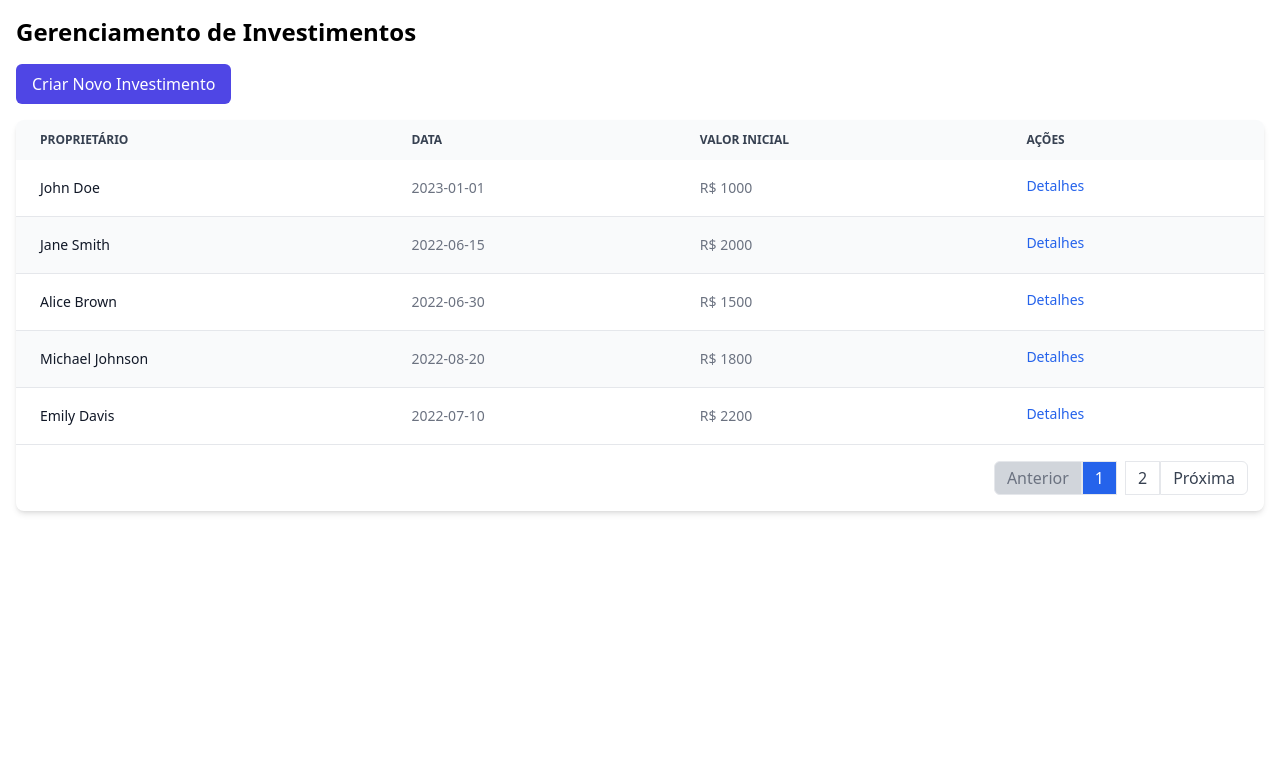
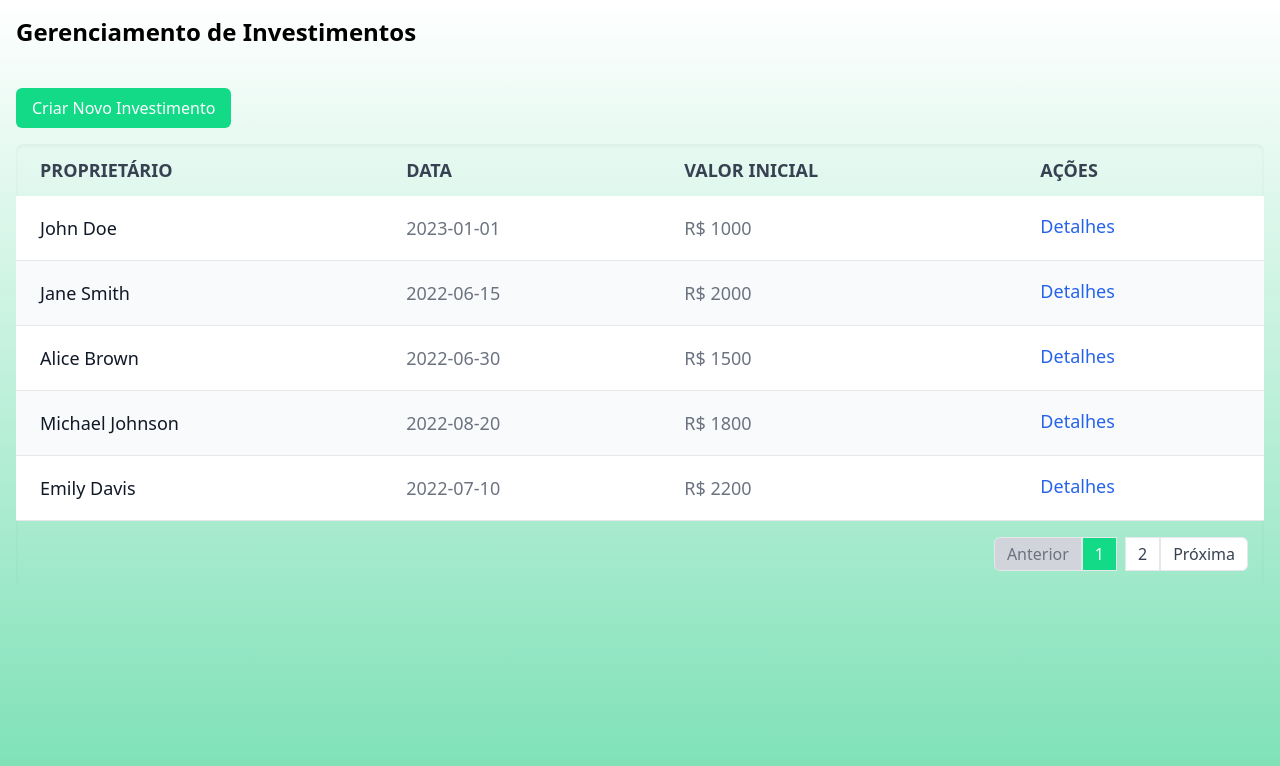
Before and after one commit to Kassiaavieira/desafioTech, a Next.js app: page / in a window 1280 px wide. Shown: the top 766 px of the page. Built offline with nearby package versions, Linux system fonts and the light colour scheme.

Commit message:
Style: Component adjustments

```diff
--- a/package.json
+++ b/package.json
@@ -12,6 +12,8 @@
     "test": "jest"
   },
   "dependencies": {
+    "@fortawesome/free-solid-svg-icons": "^6.5.2",
+    "@fortawesome/react-fontawesome": "^0.2.2",
     "chart.js": "^4.4.3",
     "next": "14.2.4",
     "react": "^18",
--- a/src/components/investment/CreateInvestment/CreateInvestmentForm.tsx
+++ b/src/components/investment/CreateInvestment/CreateInvestmentForm.tsx
@@ -49,7 +49,7 @@ const CreateInvestmentForm: React.FC<CreateInvestmentFormProps> = ({ addInvestme
   };
 
   return (
-    <form onSubmit={handleSubmit} className="p-4 bg-white rounded shadow-md">
+    <form onSubmit={handleSubmit} className="p-4 bg-white rounded shadow-md mt-20">
       <TextInput
         id="owner"
         label="Proprietário"
--- a/src/components/investment/InvestimentDetails/InvestmentDetails.tsx
+++ b/src/components/investment/InvestimentDetails/InvestmentDetails.tsx
@@ -5,6 +5,8 @@ import Button from '../../ui/Button/Button';
 import { mockInvestments } from '../../../mocks/investmentData';
 import { calculateExpectedBalance, calculateTotalTax } from '../../../utils/calculations';
 import Chart from 'chart.js/auto';
+import { FontAwesomeIcon } from '@fortawesome/react-fontawesome';
+import { faMoneyBillAlt } from '@fortawesome/free-solid-svg-icons';
 
 const InvestmentDetails: React.FC = () => {
   const router = useRouter();
@@ -114,8 +116,8 @@ const InvestmentDetails: React.FC = () => {
           datasets: [{
             label: 'Retiradas',
             data: history.map(item => item.amount),
-            backgroundColor: 'rgba(255, 99, 132, 0.6)',
-            borderColor: 'rgba(255, 99, 132, 1)',
+            backgroundColor: '#13da87',
+            borderColor: '#63ff92',
             borderWidth: 1
           }]
         },
@@ -147,10 +149,38 @@ const InvestmentDetails: React.FC = () => {
   return (
     <div className="p-4 bg-white rounded shadow-md">
       <Button onClick={handleBackButtonClick} text="Voltar" />
-      <h2 className="text-xl font-bold mb-4">Detalhes do Investimento</h2>
-      <p><strong>Proprietário:</strong> {investment.owner}</p>
-      <p><strong>Data de Criação:</strong> {investment.date}</p>
-      <p><strong>Valor Inicial:</strong> R$ {investment.initialValue}</p>
+      <h2 className="text-4xl font-bold mb-4 text-center">Detalhes do Investimento</h2>
+      <div className="bg-gradient-to-br from-green-50 to-green-50 p-4 mb-4 mt-6 rounded-md">
+        <p className="text-lg font-semibold mb-2"><strong>Detalhes do Investimento</strong></p>
+        <p className="mb-2"><strong>Proprietário:</strong> {investment.owner}</p>
+        <p className="mb-2"><strong>Data de Criação:</strong> {investment.date}</p>
+      </div>
+
+      <div className="flex justify-center space-x-20">
+        <div className="bg-gradient-to-br from-green-200 to-green-300 border-l-4 border-green-500 text-black p-4 mb-4 rounded-md w-64 px-4">
+          <div className="flex items-center mb-2">
+            <FontAwesomeIcon icon={faMoneyBillAlt} className="w-6 h-6 mr-2" />
+          </div>
+          <p className="text-xl font-bold">Valor Inicial:</p>
+          <p className="text-2xl font-semibold">R$ {investment.initialValue}</p>
+        </div>
+
+        <div className="bg-gradient-to-br from-green-300 to-green-400 border-l-4 border-green-600 text-black p-4 mb-4 rounded-md w-64 px-4">
+          <div className="flex items-center mb-2">
+            <FontAwesomeIcon icon={faMoneyBillAlt} className="w-6 h-6 mr-2" />
+          </div>
+          <p className="text-xl font-bold">Saldo Esperado:</p>
+          <p className="text-2xl font-semibold">R$ {expectedBalance.toFixed(2)}</p>
+        </div>
+
+        <div className="bg-gradient-to-br from-green-400 to-green-500 border-l-4 border-green-700 text-black p-4 mb-4 rounded-md w-64 px-4">
+          <div className="flex items-center mb-2">
+            <FontAwesomeIcon icon={faMoneyBillAlt} className="w-6 h-6 mr-2" />
+          </div>
+          <p className="text-xl font-bold">Imposto de Retiradas:</p>
+          <p className="text-2xl font-semibold">R$ {totalTax.toFixed(2)}</p>
+        </div>
+      </div>
 
       <div className="grid grid-cols-1 md:grid-cols-2 gap-4 mt-6">
         <div>
@@ -165,14 +195,6 @@ const InvestmentDetails: React.FC = () => {
           </div>
         )}
       </div>
-
-      <div className="mt-4">
-        <p><strong>Saldo Esperado:</strong> R$ {expectedBalance.toFixed(2)}</p>
-        {withdrawalHistory.length > 0 && (
-          <p><strong>Imposto de Retiradas:</strong> R$ {totalTax.toFixed(2)}</p>
-        )}
-      </div>
-
     </div>
   );
 };
--- a/src/components/investment/InvestmentList/InvestmentList.tsx
+++ b/src/components/investment/InvestmentList/InvestmentList.tsx
@@ -29,7 +29,7 @@ const InvestmentList: React.FC<InvestmentListProps> = React.memo(({ investments
   };
 
   return (
-    <div className="overflow-x-auto shadow-md rounded-lg mb-4">
+    <div className="overflow-x-auto shadow-inner rounded-lg mb-4">
       <InvestmentTable investments={currentInvestments} handleDetailsClick={handleDetailsClick} />
       <div className="mb-4 mr-4 flex justify-end mt-4">
         <Pagination currentPage={currentPage} totalPages={totalPages} paginate={paginate} />
--- a/src/components/ui/Pagination/Pagination.tsx
+++ b/src/components/ui/Pagination/Pagination.tsx
@@ -27,7 +27,7 @@ const Pagination: React.FC<PaginationProps> = ({ currentPage, totalPages, pagina
             onClick={() => paginate(i + 1)}
             className={`px-3 py-1 border ${
               currentPage === i + 1
-                ? 'bg-blue-600 dark:bg-blue-500 text-white'
+                ? 'bg-customGreen dark:bg-blue-500 text-white'
                 : 'bg-white dark:bg-gray-800 text-gray-700 dark:text-gray-300 hover:bg-gray-100 dark:hover:bg-gray-700'
             }`}
           >
--- a/src/components/ui/Table/InvestmentTable.tsx
+++ b/src/components/ui/Table/InvestmentTable.tsx
@@ -10,18 +10,18 @@ const InvestmentTable: React.FC<InvestmentTableProps> = ({ investments, handleDe
 
   return (
     <table className="w-full text-sm text-left rtl:text-right text-gray-500 dark:text-gray-400">
-      <thead className="text-xs text-gray-700 uppercase bg-gray-50 dark:bg-gray-700 dark:text-gray-400">
+      <thead className="text-xs text-gray-700 uppercase to-green dark:bg-gray-700 dark:text-gray-400">
         <tr>
-          <th scope="col" className="px-6 py-3">
+          <th scope="col" className="px-6 py-3 text-lg">
             Proprietário
           </th>
-          <th scope="col" className="px-6 py-3">
+          <th scope="col" className="px-6 py-3 text-lg">
             Data
           </th>
-          <th scope="col" className="px-6 py-3">
+          <th scope="col" className="px-6 py-3 text-lg">
             Valor Inicial
           </th>
-          <th scope="col" className="px-6 py-3">
+          <th scope="col" className="px-6 py-3 text-lg">
             Ações
           </th>
         </tr>
@@ -32,15 +32,15 @@ const InvestmentTable: React.FC<InvestmentTableProps> = ({ investments, handleDe
             key={inv.id}
             className={`odd:bg-white odd:dark:bg-gray-900 even:bg-gray-50 even:dark:bg-gray-800 border-b dark:border-gray-700`}
           >
-            <td className="px-6 py-4 font-medium text-gray-900 whitespace-nowrap dark:text-white">
+            <td className="px-6 py-4 font-medium text-lg text-gray-900 whitespace-nowrap dark:text-white">
               {inv.owner}
             </td>
-            <td className="px-6 py-4">{inv.date}</td>
-            <td className="px-6 py-4">R$ {inv.initialValue}</td>
+            <td className="px-6 py-4 text-lg">{inv.date}</td>
+            <td className="px-6 py-4 text-lg">R$ {inv.initialValue}</td>
             <td className="px-6 py-4">
               <button
                 onClick={() => handleDetailsClick(inv.id)}
-                className="font-medium text-blue-600 dark:text-blue-500 hover:underline inline-block mb-1 mr-1"
+                className="font-medium text-lg text-blue-600 dark:text-blue-500 hover:underline inline-block mb-1 mr-1"
               >
                 Detalhes
               </button>
--- a/src/pages/_app.tsx
+++ b/src/pages/_app.tsx
@@ -1,4 +1,5 @@
 // pages/_app.tsx
+import React from 'react';
 import '../styles/globals.css';
 import type { AppProps } from 'next/app';
 
--- a/src/pages/index.tsx
+++ b/src/pages/index.tsx
@@ -7,15 +7,17 @@ const HomePage: React.FC = () => {
   const memoizedInvestments = useMemo(() => mockInvestments, []);
 
   return (
+    <div className="min-h-screen bg-gradient-to-b from-white to-customGreen-light">
       <div className="container mx-auto p-4">
-      <h1 className="text-2xl font-bold mb-4">Gerenciamento de Investimentos</h1>
+        <h1 className="text-2xl font-bold mb-10">Gerenciamento de Investimentos</h1>
         <Link href="/investments/create">
-        <button className="mb-4 px-4 py-2 bg-indigo-600 text-white rounded-md">
+          <button className="mb-4 px-4 py-2 bg-customGreen text-white rounded-md">
             Criar Novo Investimento
           </button>
         </Link>
         <InvestmentList investments={memoizedInvestments} />
       </div>
+    </div>
   );
 };
 
--- a/src/pages/investments/[id].tsx
+++ b/src/pages/investments/[id].tsx
@@ -3,8 +3,10 @@ import InvestmentDetails from '../../components/investment/InvestimentDetails/In
 
 const InvestmentDetailsPage: React.FC = () => {
   return (
-    <div className="container mx-auto p-4">
-      <InvestmentDetails />
+    <div className="min-h-screen bg-gradient-to-b from-white to-customGreen-light">
+      <div className="container mx-auto p-4">
+        <InvestmentDetails />
+      </div>
     </div>
   );
 };
--- a/src/pages/investments/create.tsx
+++ b/src/pages/investments/create.tsx
@@ -16,6 +16,7 @@ const CreateInvestmentPage: React.FC = () => {
   };
 
   return (
+    <div className="min-h-screen bg-gradient-to-b from-white to-customGreen-light">
       <div className="container mx-auto p-4">
         <h1 className="text-2xl font-bold mb-4">Criar Novo Investimento</h1>
         <CreateInvestmentForm addInvestment={addInvestment} />
@@ -32,6 +33,7 @@ const CreateInvestmentPage: React.FC = () => {
           </div>
         )}
       </div>
+    </div>
   );
 };
 
--- a/tailwind.config.ts
+++ b/tailwind.config.ts
@@ -5,7 +5,13 @@ module.exports = {
     "./src/components/**/*.{js,ts,jsx,tsx}",
   ],
   theme: {
-    extend: {},
+    extend: {
+      colors: {
+        customGreen: '#13da87',
+        'customGreen-light': '#7ae0b4',
+        'green': '#86d7cc',
+      },
+    },
   },
   plugins: [],
 };
```
Also changed, not shown: 2 other files (tests, documents, lock files or other folders). Lines whose indentation alone changed are shown as unchanged.
